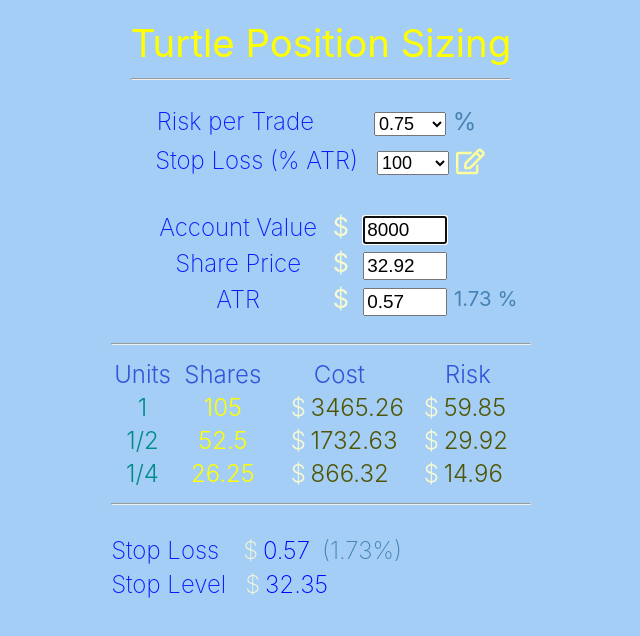
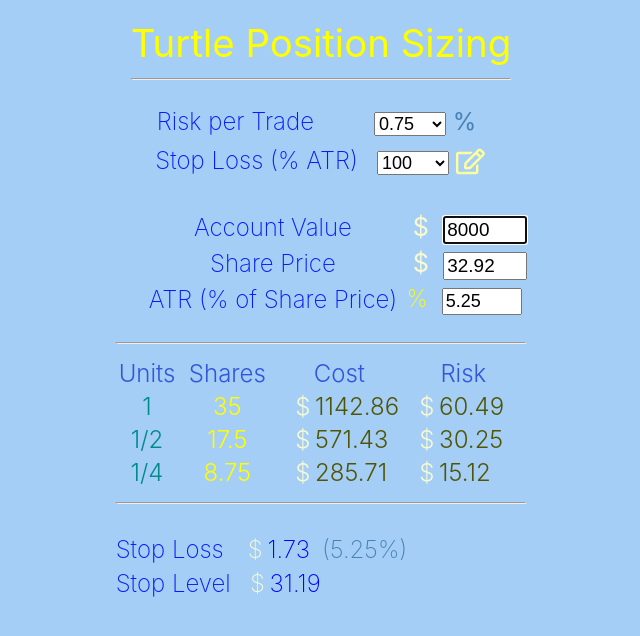
Before and after one commit to corehtml5canvas/turtle-position-sizer, a React (Create React App) app: page / in a window 1280 px wide. Shown: the top 636 px of the page, without its empty margins (319-959 px from the left). Built offline with nearby package versions, Linux system fonts and the light colour scheme.

Commit message:
Change ATR from a dollar value to a percent of share price

```diff
--- a/src/App.css
+++ b/src/App.css
@@ -124,6 +124,10 @@
   color: yellow;
 }
 
+.percent-input-input {
+  font-weight: 200;
+}
+
 .dollar-input-title {
   font-weight: 200;
 }
@@ -131,6 +135,11 @@
 .dollar-input-input {
   padding-left: 0.5em;
   font-size: 1.05em;
+}
+
+.percent-sign {
+  color: yellow;
+  margin-right: 0.2em;
 }
 
 .dollar-sign {
--- a/src/App.js
+++ b/src/App.js
@@ -6,8 +6,11 @@ import {
 
 import Dropdown from './Components/Dropdown'
 import EditingPencil from './Components/EditingPencil'
+
 import DollarInput from './Components/DollarInput'
 import DollarSign from './Components/DollarSign'
+
+import PercentInput from './Components/PercentInput'
 
 import { FaBars } from 'react-icons/fa'
 
@@ -20,16 +23,13 @@ function App() {
 
   const [accountValue, setAccountValue] = useState(8000.00)
   const [sharePrice, setSharePrice] = useState(32.92)
-  const [atr, setAtr] = useState(0.57)
+  const [atr, setAtr] = useState(5.25)
 
   const [unitSize, setUnitSize] = useState(null)
   const [stopLoss, setStopLoss] = useState(null)
   const [stopLevel, setStopLevel] = useState(null)
 
   const [editingStopLoss, setEditingStopLoss] = useState(false)
-
-  const accountValueRef = useRef()
-  const stopLossRef = useRef()
 
   const [atrPercent, setAtrPercent] = useState(100)
   let atrPercents = [
@@ -71,7 +71,7 @@ function App() {
   useEffect(() => {
     const stopLoss = editingStopLoss && stopLevel && !Number.isNaN(stopLevel) ?
                      sharePrice - stopLevel :
-                     atr * atrPercent / 100
+                     (atr * sharePrice / 100) * atrPercent / 100
 
     setStopLoss(stopLoss)
     setUnitSize((accountValue * riskPerTrade / 100) / stopLoss)
@@ -85,10 +85,15 @@ function App() {
     stopLevel,
   ])
 
+  // REFS.......................................................................
+
+  const accountValueRef = useRef()
+  const stopLossRef = useRef()
+
   // EVENT HANDLERS.............................................................
 
-  const atrPercentChanged = (e) => setAtrPercent(parseFloat(e.target.value))
-  const riskPerTradeChanged = (e) => setRiskPerTrade(parseFloat(e.target.value))
+  const atrPercentChanged = e => setAtrPercent(parseFloat(e.target.value))
+  const riskPerTradeChanged = e => setRiskPerTrade(parseFloat(e.target.value))
   const stopEditingStopLoss = () => setEditingStopLoss(false)
 
   const editStopLoss = () => {
@@ -261,14 +266,10 @@ function App() {
         </tr>
 
         <tr>
-          <DollarInput
-            title='ATR'
+          <PercentInput
+            title='ATR (% of Share Price)'
             value={atr}
             setValue={setAtr} />
-
-          <span className='atr-percent' >
-            {(atr / sharePrice * 100).toFixed(2)} %
-          </span>
         </tr>
       </table>
 
--- /dev/null
+++ b/src/Components/PercentInput.js
@@ -0,0 +1,40 @@
+import { forwardRef } from "react"
+import PercentSign from "./PercentSign"
+
+const PercentInput = forwardRef(({
+  key = '',
+  title,
+  value,
+  setValue,
+  onBlur = () => {},
+},
+  ref,
+) => {
+  return (
+    <>
+      <td>
+        <span className='dollar-input-title'>
+          {title}
+        </span>
+      </td>
+
+      <td className='percent-input-input'>
+        <PercentSign />
+        <input
+          key={key}
+          type='number'
+          min='1'
+          step='any'
+          className='field'
+          style={{fontSize: '0.75em'}}
+          ref={ref}
+          value={value}
+          onChange={e => setValue(e.target.value)}
+          onBlur={() => onBlur()}
+        />
+      </td>
+    </>
+  )
+})
+
+export default PercentInput
--- /dev/null
+++ b/src/Components/PercentSign.js
@@ -0,0 +1,6 @@
+const PercentSign = () =>
+	<span className='percent-sign'>
+		%
+	</span>
+
+export default PercentSign
```
